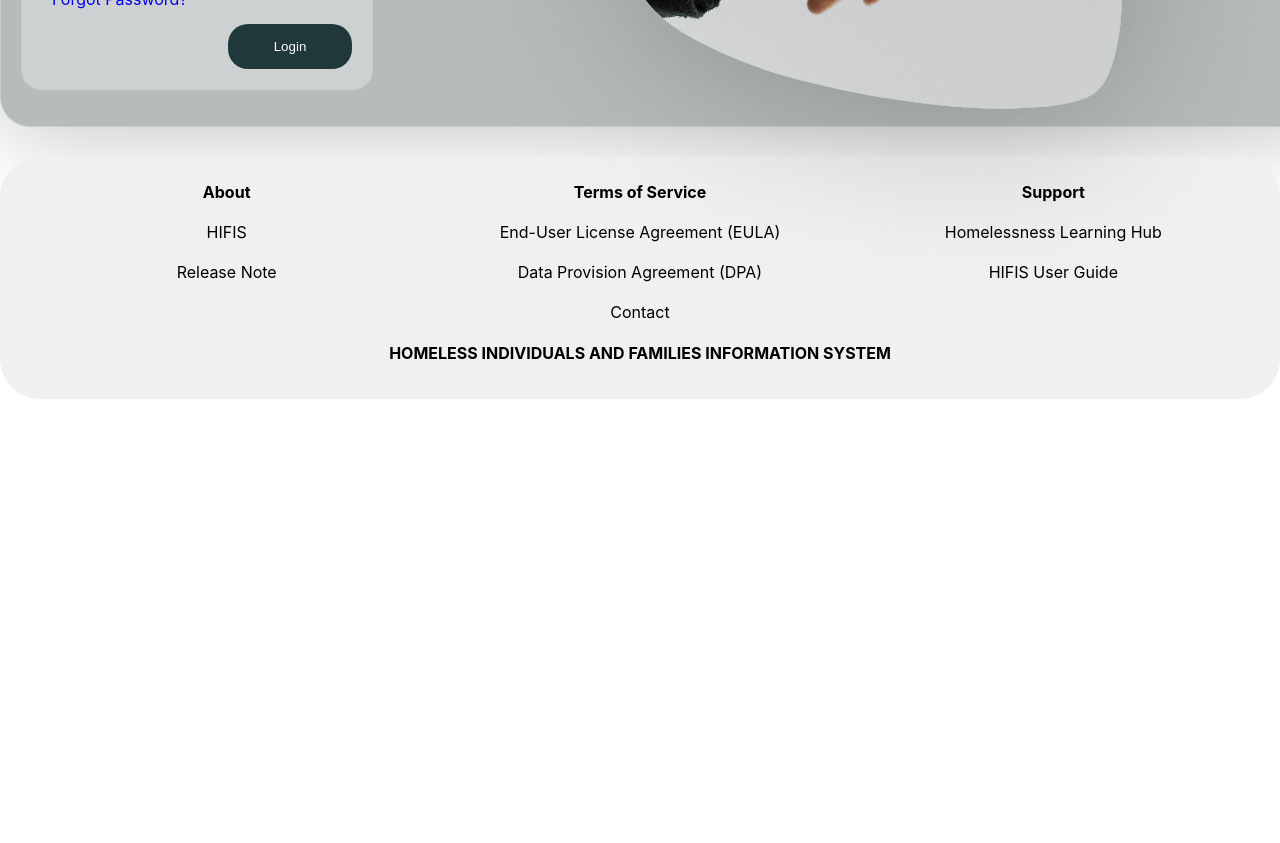
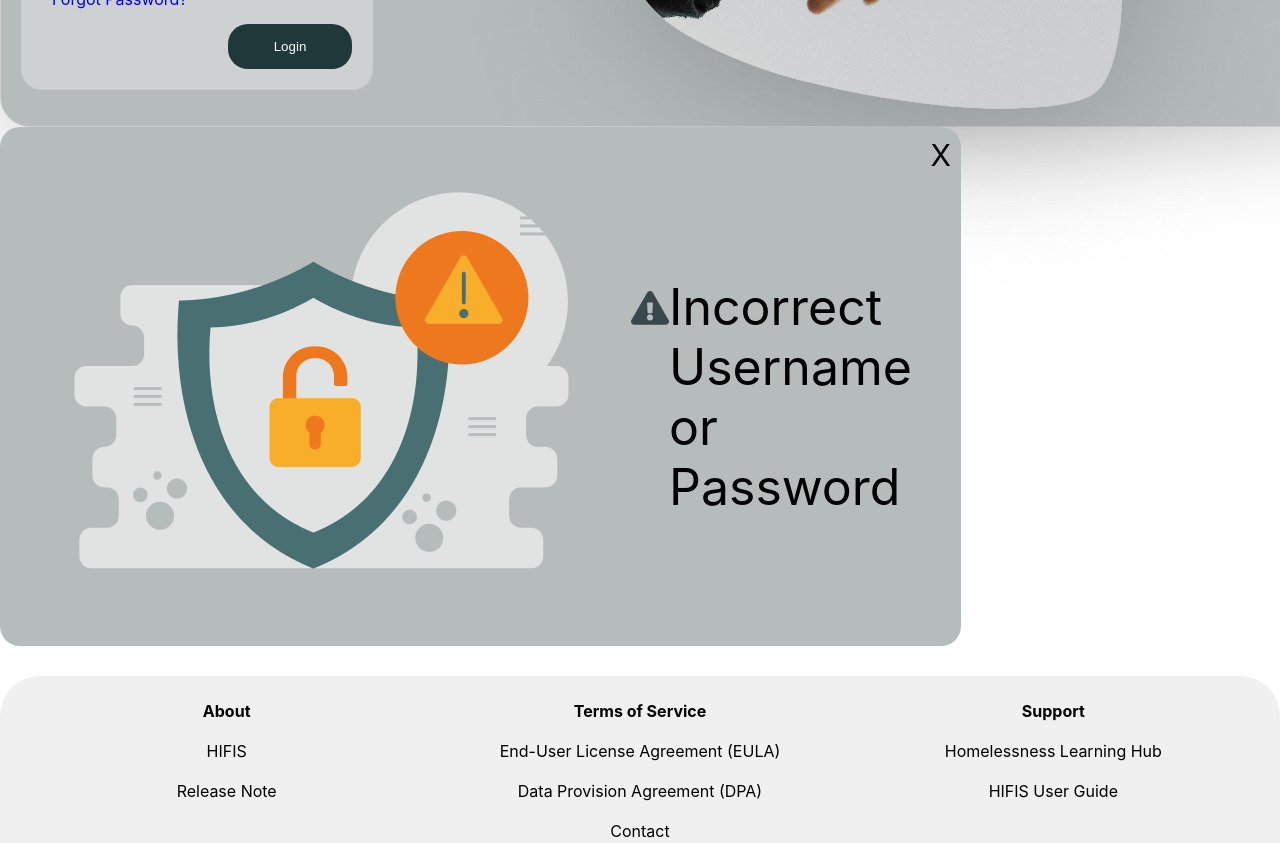
Before and after one commit to Team-Fried-Chicken/hifis-react-app, a React (Create React App) app: page / in a window 1280 px wide. Shown: the part 400-1243 px from the top of the page. Before the commit the page ends 829 px from the top, so only its background shows below. Built offline with nearby package versions, Linux system fonts and the light colour scheme.

Commit message:
finish login error component

```diff
--- a/src/App.js
+++ b/src/App.js
@@ -6,6 +6,7 @@ import Header from "./Header";
 import MenuTablets from "./Shared_Components/menu_tablet/menu_tablet";
 import MenuDesktop from "./Shared_Components/menu_desktop/menu_desktop";
 import SurveyProgress from "./Shared_Components/survey_progress/servey_progress";
+import LoginError from "./Shared_Components/login_error/LoginError";
 const App = () => {
   return (
     <div>
@@ -13,6 +14,7 @@ const App = () => {
       <Header />
       {/* Conditionally render AuthContainer based on screen width */}
       <AuthContainer />
+      <LoginError />
       {/* <MenuTablets /> */}
       {/* <SurveyProgress /> */}
       {/* <MenuDesktop /> */}
--- /dev/null
+++ b/src/Shared_Components/login_error/LoginError.css
@@ -0,0 +1,37 @@
+.errorContainer {
+  height: 519px;
+  width: 961px;
+  border-radius: 20px;
+  background-color: rgba(182, 188, 188, 1);
+  display: flex;
+  flex-direction: column;
+  position: relative; /* Ensure relative positioning for absolute child */
+}
+.errorcontentContainer {
+  display: flex;
+}
+
+.errorImageContainer {
+  flex: 1;
+  padding: 20px;
+}
+.errorInfoContainer {
+  display: flex;
+  /* flex-direction: column; */
+  flex: 1;
+  margin-top: 150px;
+}
+
+.errorSvgContainer,
+.errorMessageContainer {
+  padding: 0px;
+  font-size: 50px;
+}
+.errorCloseButton {
+  position: absolute;
+  top: 10px;
+  right: 10px;
+  font-size: 20px;
+  cursor: pointer;
+  font-size: 30px;
+}
--- /dev/null
+++ b/src/Shared_Components/login_error/LoginError.js
@@ -0,0 +1,26 @@
+import React from "react";
+import "./LoginError.css";
+import { ReactComponent as SVCExclamationLogo } from "./exclamation.svg";
+import ErrorImage from "../../images/loginError.png";
+const LoginError = () => {
+  return (
+    <div className="errorContainer">
+      <div className="errorcontentContainer">
+        <div className="errorImageContainer">
+          <img src={ErrorImage} alt="errorImage" />
+        </div>
+        <div className="errorInfoContainer">
+          <div className="errorSvgContainer">
+            <SVCExclamationLogo />
+          </div>
+          <div className="errorMessageContainer">
+            <span>Incorrect Username or Password</span>
+          </div>
+        </div>
+      </div>
+      <div className="errorCloseButton">X</div>
+    </div>
+  );
+};
+
+export default LoginError;
```
Also changed, not shown: src/Shared_Components/login_error/exclamation.svg (added), src/images/loginError.png (added).
